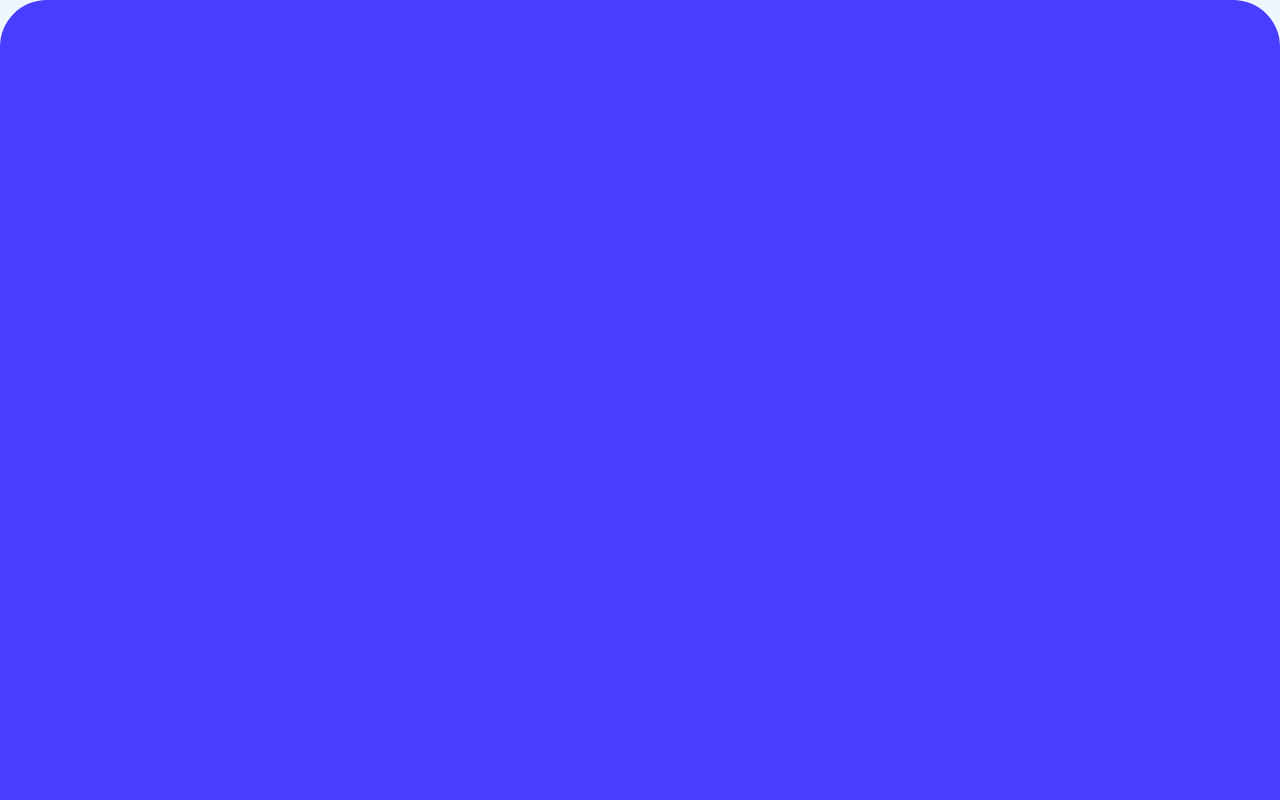
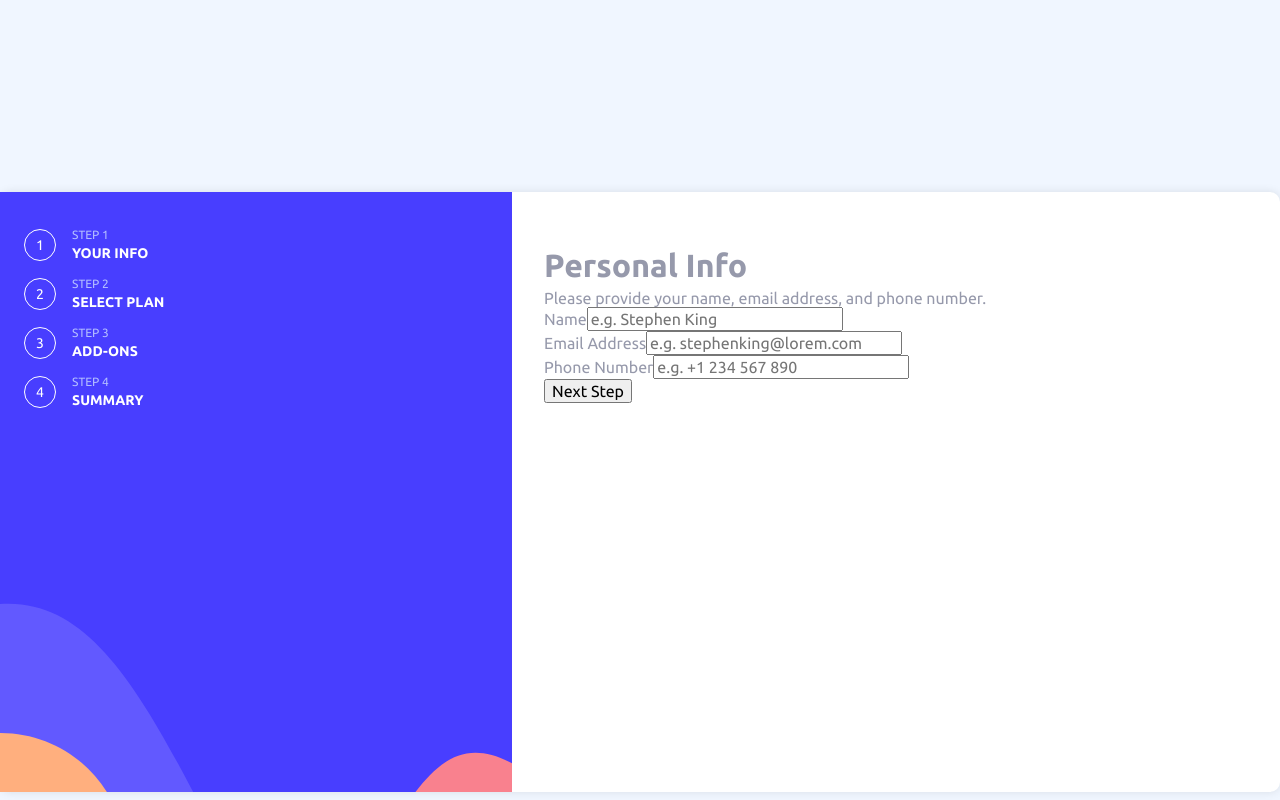
Before and after one commit to Doileo/multi-step-form, a React (Create React App) app: page / in a window 1280 px wide. Shown: the top 800 px of the page. Built offline with nearby package versions, Linux system fonts and the light colour scheme.

Commit message:
style: Added desktop view styles for StepLayout component

```diff
--- a/src/components/StepLayout/StepLayout.css
+++ b/src/components/StepLayout/StepLayout.css
@@ -50,3 +50,92 @@
   border-radius: 10px;
   box-shadow: 0px 4px 6px rgba(0, 0, 0, 0.1);
 }
+
+/* Desktop Layout */
+.desktop-layout {
+  height: 600px;
+  margin: 15% auto;
+  display: flex;
+  flex-direction: row;
+  justify-content: space-between;
+  box-shadow: 0 0 10px rgba(0, 0, 0, 0.1);
+  border-radius: 10px;
+  background-color: var(--white-color);
+}
+
+.desktop-layout .info-image {
+  width: 40%;
+  height: 100%;
+  overflow: hidden;
+}
+
+.desktop-layout .info-image img {
+  width: 100%;
+  height: 100%;
+  object-fit: cover;
+}
+
+.desktop-layout .step-content {
+  width: 60%;
+  padding: 2rem;
+  height: auto;
+  box-shadow: none;
+  margin-top: 0;
+}
+
+.desktop-layout .desktop-steps {
+  display: flex;
+  flex-direction: column;
+  position: relative;
+  padding: 1.5rem;
+  bottom: calc(100% - 0.75rem);
+}
+
+.desktop-steps .step {
+  display: flex;
+  justify-content: flex-start;
+  align-items: center;
+  gap: 1rem;
+  margin-bottom: 1rem;
+}
+
+.desktop-steps .step .step-number {
+  display: flex;
+  align-items: center;
+  justify-content: center;
+  width: 2rem;
+  height: 2rem;
+  border-radius: 50%;
+  border: 1px solid var(--white-color);
+  background-color: transparent;
+  cursor: pointer;
+  transition: background-color 0.3s ease;
+}
+
+.desktop-steps .step .step-number,
+.step-sub-text {
+  font-size: var(--font-size-14);
+  color: var(--white-color);
+}
+
+.desktop-steps .step .step-number:hover {
+  background-color: var(--sky-blue-color);
+}
+
+.desktop-steps .step .step-name {
+  color: white;
+}
+
+.step-text {
+  display: grid;
+  gap: 0.25rem;
+}
+
+.step-main-text {
+  font-size: var(--font-size-12);
+  color: var(--light-blue-color);
+}
+
+.step-sub-text {
+  font-weight: bold;
+}
```
